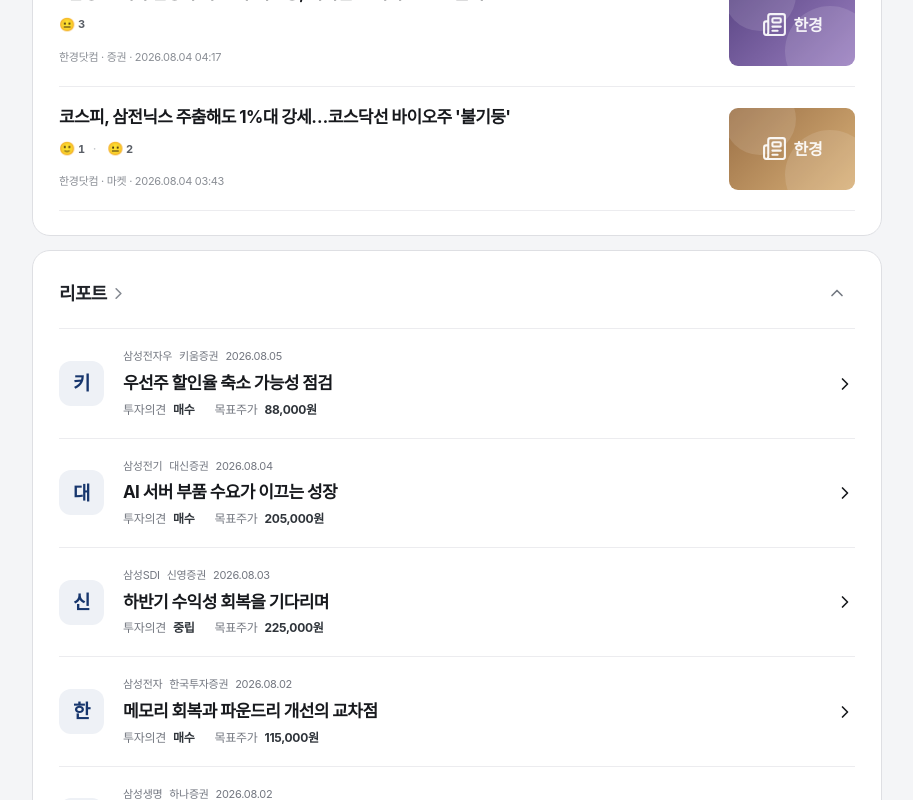
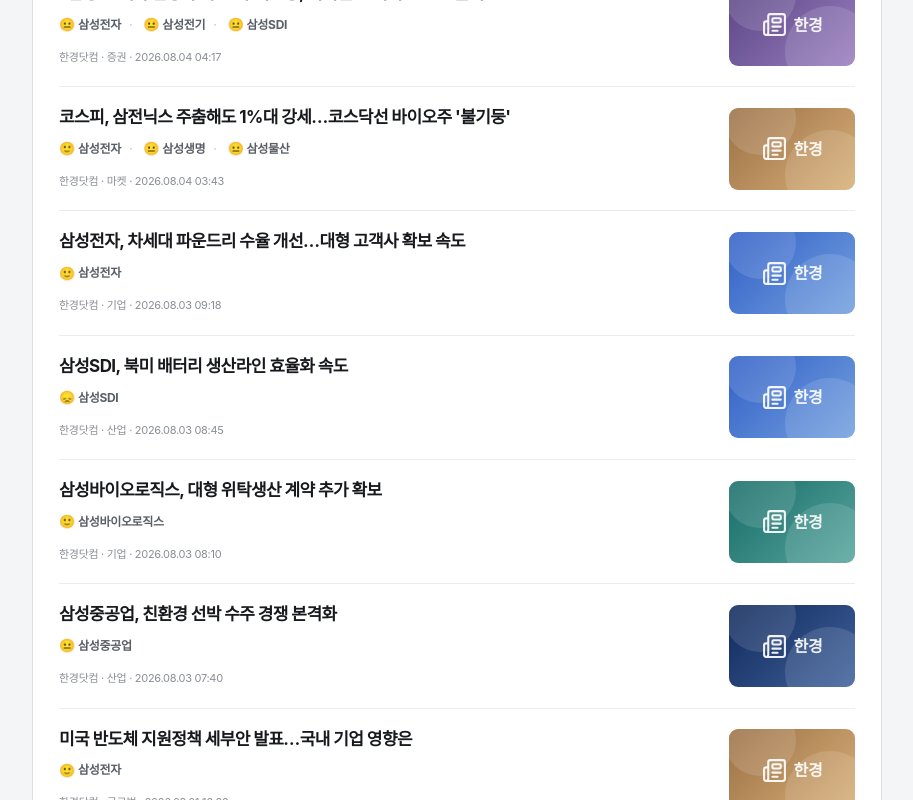
Before and after one commit to hktouchkim/myhankyung, a Next.js app: page /watchlist in a window 1280 px wide. Shown: the part 1900-2700 px from the top of the page, without its empty margins (299-1212 px from the left). Built offline with nearby package versions, Linux system fonts and the light colour scheme.

Commit message:
Expand articles and restore report cards

```diff
--- a/app/globals.css
+++ b/app/globals.css
@@ -1063,6 +1063,7 @@ p {
   min-height: 24px;
   margin: 7px 0 8px;
   align-items: center;
+  flex-wrap: wrap;
   gap: 0;
   color: #62666e;
 }
@@ -1082,8 +1083,8 @@ p {
 
 .article-analysis-summary-item strong {
   color: #5a5f67;
-  font-size: 11px;
-  font-variant-numeric: tabular-nums;
+  font-size: 12px;
+  white-space: nowrap;
 }
 
 .article-analysis-row {
@@ -1173,6 +1174,63 @@ p {
 
 .report-card > button {
   min-height: 106px;
+}
+
+.report-grid {
+  display: grid;
+  grid-template-columns: repeat(3, minmax(0, 1fr));
+  gap: 12px;
+}
+
+.report-grid .report-card {
+  min-width: 0;
+  overflow: hidden;
+  border: 1px solid var(--line-soft);
+  border-radius: 13px;
+  background: #fff;
+}
+
+.report-grid .report-card > button {
+  position: relative;
+  min-height: 220px;
+  padding: 17px;
+  align-items: flex-start;
+  flex-direction: column;
+  gap: 12px;
+}
+
+.report-grid .report-card > button > svg {
+  position: absolute;
+  top: 17px;
+  right: 15px;
+  color: #9a9ea5;
+}
+
+.report-grid .report-meta {
+  min-height: 32px;
+  margin-bottom: 8px;
+  padding-right: 14px;
+}
+
+.report-grid .report-card h3 {
+  display: -webkit-box;
+  min-height: 48px;
+  margin-bottom: 13px;
+  overflow: hidden;
+  font-size: 16px;
+  line-height: 1.5;
+  -webkit-box-orient: vertical;
+  -webkit-line-clamp: 2;
+}
+
+.report-grid .report-details {
+  align-items: flex-start;
+  flex-direction: column;
+  gap: 5px;
+}
+
+.report-grid .content-empty {
+  grid-column: 1 / -1;
 }
 
 .report-logo {
@@ -2395,6 +2453,10 @@ p {
     grid-template-columns: 1fr;
   }
 
+  .report-grid {
+    grid-template-columns: repeat(2, minmax(0, 1fr));
+  }
+
   .manage-layout {
     overflow-y: auto;
   }
@@ -2500,6 +2562,14 @@ p {
     align-items: flex-start;
     flex-direction: column;
     gap: 3px;
+  }
+
+  .report-grid {
+    grid-template-columns: 1fr;
+  }
+
+  .report-grid .report-card > button {
+    min-height: 190px;
   }
 
   .add-group-checklist {
--- a/app/page.tsx
+++ b/app/page.tsx
@@ -437,6 +437,39 @@ const ARTICLES: Article[] = [
       { stockId: "005930", sentiment: "긍정", comment: "장중 약세를 회복하고 강보합으로 마감하며 하방 압력을 방어했습니다." },
       { stockId: "032830", sentiment: "중립", comment: "지분가치가 다시 언급됐지만 뚜렷한 방향성으로 이어지지는 않았습니다." },
       { stockId: "028260", sentiment: "중립", comment: "그룹주 흐름과 함께 움직이며 제한적인 등락을 보였습니다." },
+    ],
+  },
+  {
+    id: "article-samsung-sdi-20260803",
+    stockIds: ["006400"],
+    title: "삼성SDI, 북미 배터리 생산라인 효율화 속도",
+    date: "2026.08.03 08:45",
+    section: "산업",
+    tone: "blue",
+    stockAnalyses: [
+      { stockId: "006400", sentiment: "부정", comment: "생산 효율화 과정에서 단기적인 비용 부담이 이어질 가능성이 제기됐습니다." },
+    ],
+  },
+  {
+    id: "article-samsung-bio-20260803",
+    stockIds: ["207940"],
+    title: "삼성바이오로직스, 대형 위탁생산 계약 추가 확보",
+    date: "2026.08.03 08:10",
+    section: "기업",
+    tone: "mint",
+    stockAnalyses: [
+      { stockId: "207940", sentiment: "긍정", comment: "대형 위탁생산 계약 확보로 중장기 매출 성장에 대한 기대가 높아졌습니다." },
+    ],
+  },
+  {
+    id: "article-samsung-heavy-20260803",
+    stockIds: ["010140"],
+    title: "삼성중공업, 친환경 선박 수주 경쟁 본격화",
+    date: "2026.08.03 07:40",
+    section: "산업",
+    tone: "navy",
+    stockAnalyses: [
+      { stockId: "010140", sentiment: "중립", comment: "수주 경쟁에 참여하고 있지만 구체적인 계약 규모는 아직 확인되지 않았습니다." },
     ],
   },
   {
@@ -849,7 +882,7 @@ export function MyHankyungClient({ initialView = "home" }: { initialView?: "home
   );
   const filteredArticles = groupArticles
     .sort((a, b) => b.date.localeCompare(a.date))
-    .slice(0, 5);
+    .slice(0, 10);
   const groupReports = REPORTS.filter((report) => selectedGroup.stockIds.includes(report.stockId));
   const filteredReports = groupReports
     .sort((a, b) => b.date.localeCompare(a.date))
@@ -1355,7 +1388,7 @@ export function MyHankyungClient({ initialView = "home" }: { initialView?: "home
                   </div>
                 </div>
                 {!collapsedModules.reports ? (
-                  <div className="report-list">
+                  <div className="report-grid">
                     {filteredReports.length ? (
                       filteredReports.map((report) => (
                         <ReportCard key={report.id} report={report} onOpen={() => setPreview({ type: "report", item: report })} />
@@ -1870,20 +1903,20 @@ function ArticleAnalysisList({ analyses }: { analyses: ArticleStockAnalysis[] })
 }
 
 function ArticleAnalysisSummary({ analyses }: { analyses: ArticleStockAnalysis[] }) {
-  const counts = (["긍정", "중립", "부정"] as const)
-    .map((sentiment) => ({ sentiment, count: analyses.filter((analysis) => analysis.sentiment === sentiment).length }))
-    .filter((item) => item.count > 0);
-
-  if (!counts.length) return null;
+  if (!analyses.length) return null;
 
   return (
-    <div className="article-analysis-summary" aria-label={counts.map((item) => `${item.sentiment} ${item.count}개`).join(", ")}>
-      {counts.map((item) => (
-        <span className="article-analysis-summary-item" key={item.sentiment} aria-hidden="true">
-          <span>{SENTIMENT_EMOJI[item.sentiment]}</span>
-          <strong>{item.count}</strong>
-        </span>
-      ))}
+    <div className="article-analysis-summary" aria-label={analyses.map((analysis) => `${stockById(analysis.stockId)?.name ?? "종목"} ${analysis.sentiment}`).join(", ")}>
+      {analyses.map((analysis) => {
+        const stock = stockById(analysis.stockId);
+        if (!stock) return null;
+        return (
+          <span className="article-analysis-summary-item" key={`${analysis.stockId}-${analysis.sentiment}`} aria-hidden="true">
+            <span>{SENTIMENT_EMOJI[analysis.sentiment]}</span>
+            <strong>{stock.name}</strong>
+          </span>
+        );
+      })}
     </div>
   );
 }
```
Also changed, not shown: 1 other file (tests, documents, lock files or other folders).
